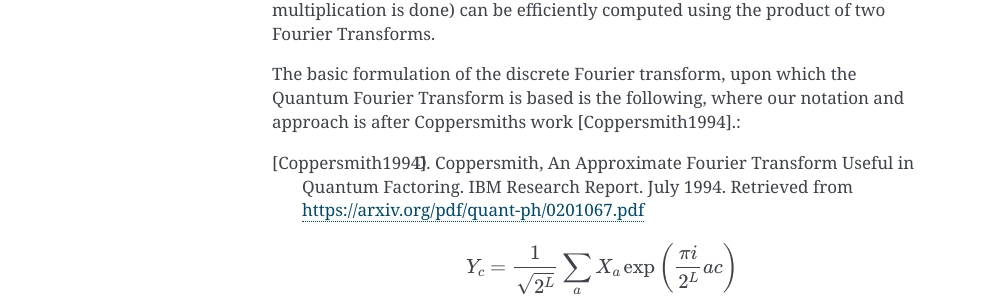
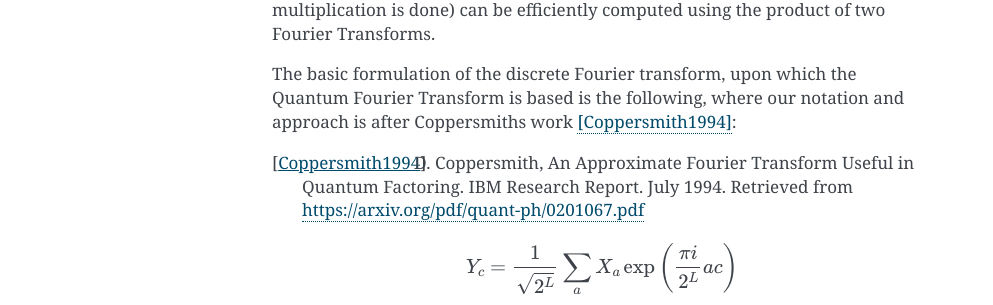
Before and after one commit to td2014/qc_3p5, a Sphinx documentation site: the page built from docs/docs/quantum_mechanics.rst, in a window 1280 px wide. Shown: the part 1778-2083 px from the top of the page, without its empty margins (148-1141 px from the left). Built offline with Sphinx 7.4.7, drawn with Linux system fonts in a browser that asks for light colours.

Commit message:
Reference cleanup

```diff
--- a/docs/docs/quantum_mechanics.rst
+++ b/docs/docs/quantum_mechanics.rst
@@ -48,7 +48,7 @@
 
 However, we first present the Quantum Fourier Transform and then revisit Grover's algorithm.  The Fourier Transform is well-known in applications of signal processing as it provides for methods for analyzing signal content based on a transformation from time domain to frequency domain.  This had many uses such as a building block for speech recognition as an example.  Interestingly enough, the Fourier Transform also has applications in number theory, particularly in the realm of multiplication of large numbers.  The basic reason is that a product of two large numbers can be effectively carried out by a method called the Schömhage-Strassen algorithm (https://en.wikipedia.org/wiki/Sch%C3%B6nhage%E2%80%93Strassen_algorithm) which relies on the fact that a convolution (which is effectively how a regular multiplication is done) can be efficiently computed using the product of two Fourier Transforms.
 
-The basic formulation of the discrete Fourier transform, upon which the Quantum Fourier Transform is based is the following, where our notation and approach is after Coppersmiths work [Coppersmith1994].:
+The basic formulation of the discrete Fourier transform, upon which the Quantum Fourier Transform is based is the following, where our notation and approach is after Coppersmiths work [Coppersmith1994]_:
 
 .. [Coppersmith1994] D. Coppersmith, An Approximate Fourier Transform Useful in Quantum Factoring. IBM Research Report.  July 1994.  Retrieved from https://arxiv.org/pdf/quant-ph/0201067.pdf
 
```
